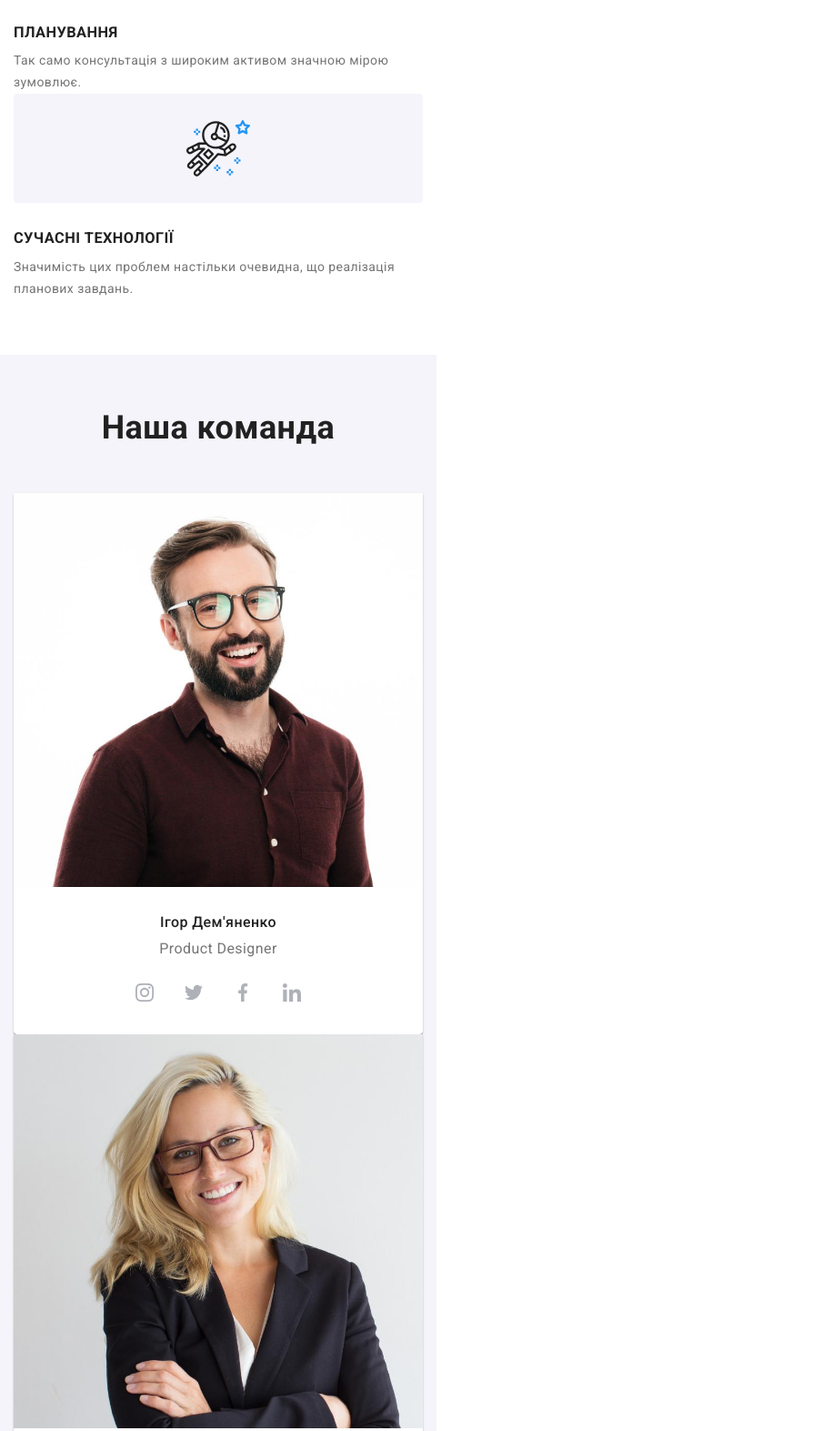
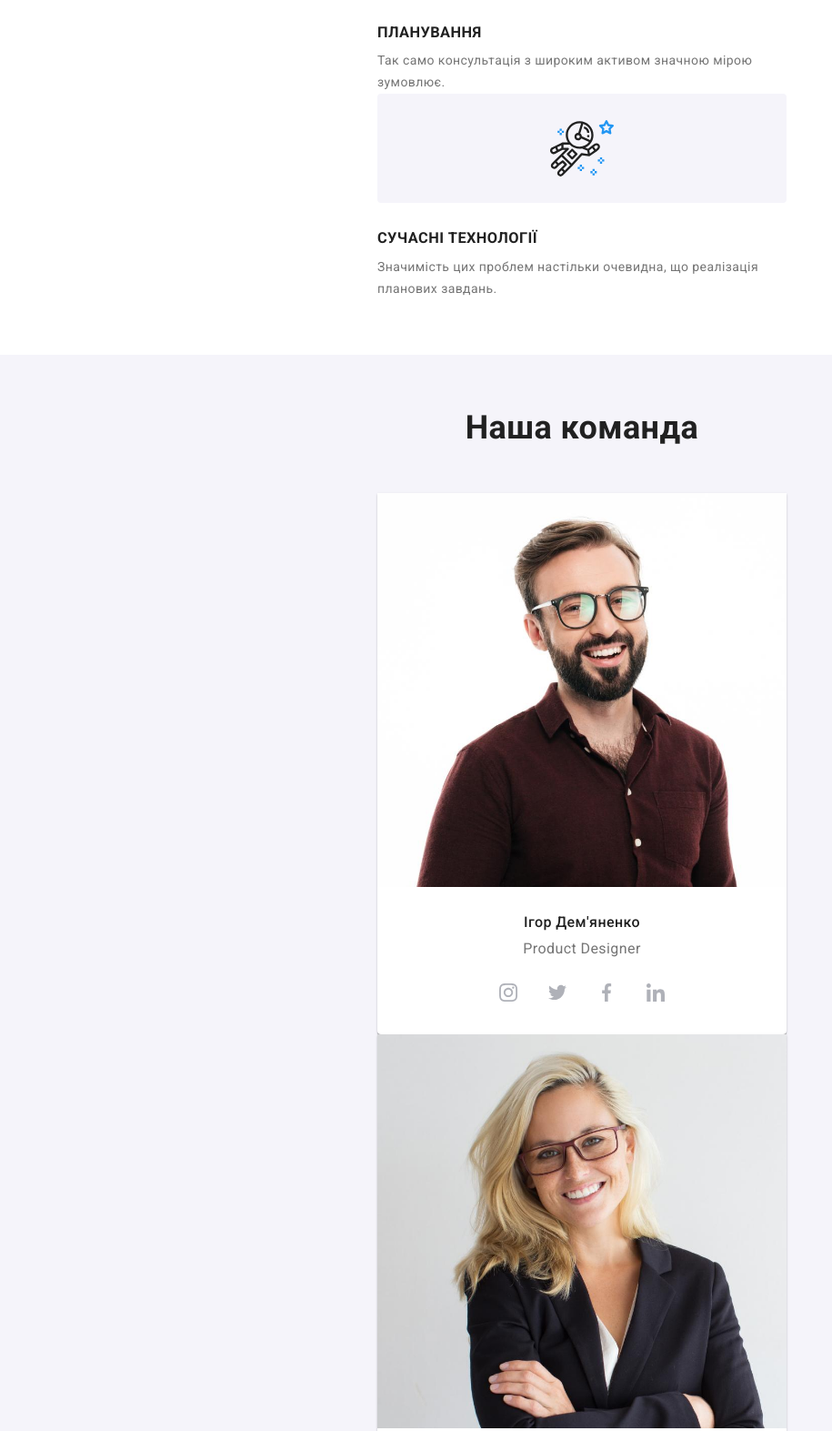
Before and after one commit to DimaKhUkr/goit-markup-hw-08, a plain HTML site: page index.html in a window 1280 px wide. Shown: the part 1099-2672 px from the top of the page at 91% size, without its empty margins (0-915 px from the left). Drawn offline with nearby package versions, Linux system fonts and the light colour scheme.

Commit message:
fix10500k

```diff
--- a/sass/components/_webstudio.scss
+++ b/sass/components/_webstudio.scss
@@ -40,7 +40,7 @@
     padding-top: 118px;
     // height: 600px;
     height: 400px;
-    min-width: 480px;
+    // width: 480px;
     //  max-width: 1600px;
     margin-left: auto;
     margin-right: auto;
@@ -75,6 +75,8 @@
   &__items {
     // width: calc((100% - 3 * 30px) / 4);
     max-width: 450px;
+    margin-left: auto;
+    margin-right: auto;
   }
   &__items:not(:last-child) {
     @media screen and (max-width: 767px) {
@@ -155,6 +157,8 @@
   //   justify-content: space-between;
   // }
   &__items {
+    margin-left: auto;
+    margin-right: auto;
     max-width: 450px;
     padding-bottom: 24px;
     box-shadow: 0px 1px 3px rgba(0, 0, 0, 0.12), 0px 1px 1px rgba(0, 0, 0, 0.14),
@@ -202,12 +206,16 @@
   }
   &__list {
     display: flex;
-    flex-wrap: wrap;
-    margin: -15px;
+    @media screen and (max-width: 767px) {
+      flex-wrap: wrap;
+      margin: -15px;
+    }
   }
   &__items {
-    margin: 15px;
-    width: calc((100% - 60px) / 2);
+    @media screen and (max-width: 767px) {
+      margin: 15px;
+      width: calc((100% - 60px) / 2);
+    }
   }
 
   &__link:hover,
--- a/sass/utils/_basic.scss
+++ b/sass/utils/_basic.scss
@@ -2,7 +2,7 @@ body {
   /* margin-left: auto;
   margin-right: auto;
   max-width: 1600px; */
-  width: 480px;
+
   background-color: $primalBackgroundColor;
   color: $primalTextColor;
   font-family: "Roboto", sans-serif;
```
Also changed, not shown: css/main.css, css/main.min.css, 2 other files.
